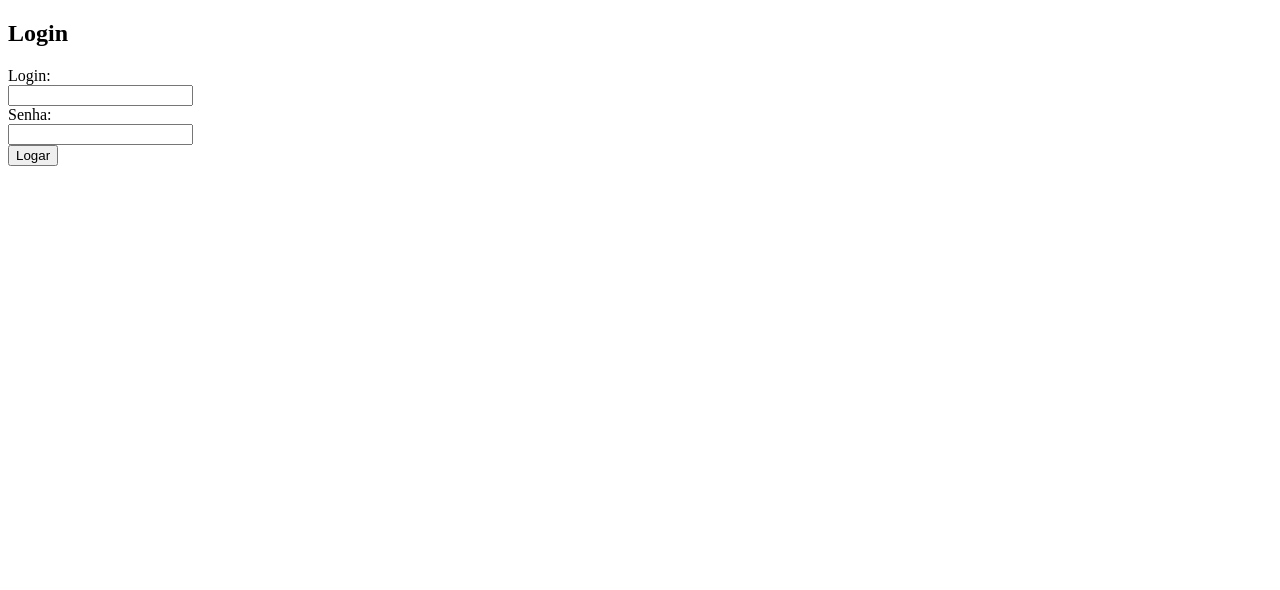
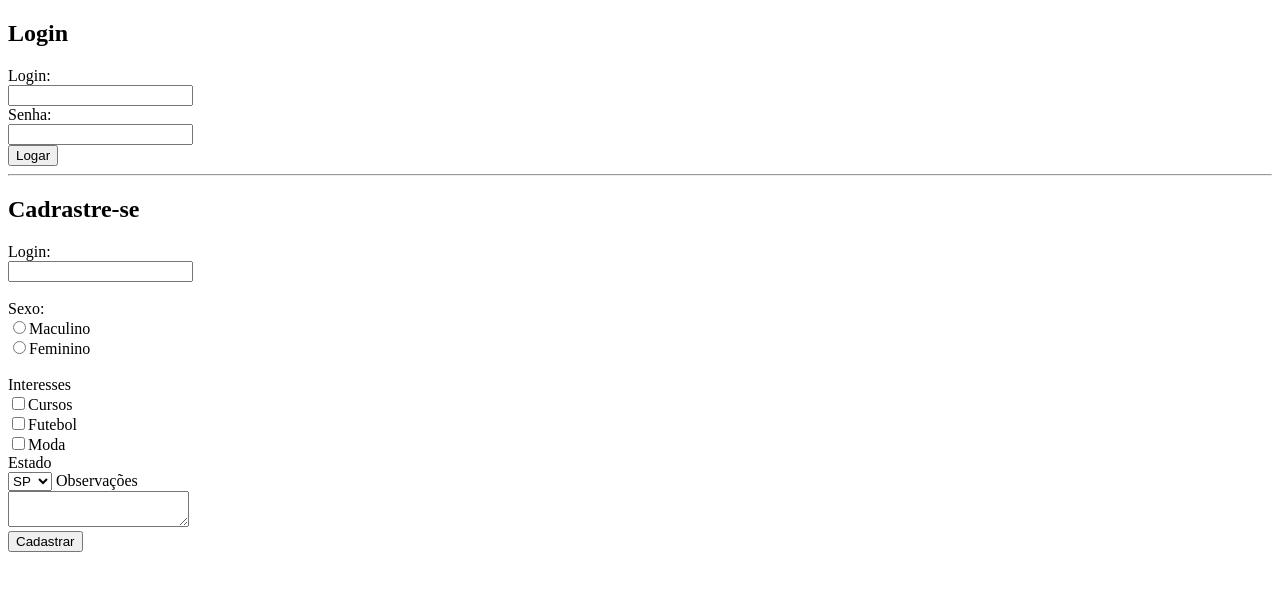
Before and after one commit to Kcypdr/Projeto-Curso-de-udemy, a plain HTML site: page index.html in a window 1280 px wide. Drawn offline with Linux system fonts and the light colour scheme.

Commit message:
Outro componentes de formulários
Um pouco melhor mas ainda não é seguro

```diff
--- a/index.html
+++ b/index.html
@@ -17,5 +17,34 @@
                 <input type="submit" value="Logar">
 
         </form>
+<form>
+        <hr>
+                <h2>Cadrastre-se</h2>
+                Login:<br>
+                <input type="text" name="lgin"><br><br>
+
+                Sexo:<br>
+                <input type="radio" name="sexo" value="M">Maculino<br>
+                <input type="radio" name="sexo" value="F">Feminino<br><br>
+
+
+                Interesses<br>
+                <input type="checkbox" name="Interesses">Cursos<br>
+                <input type="checkbox" name="Interesses">Futebol<br>
+                <input type="checkbox" name="Interesses">Moda<br>
+
+
+                Estado<br>
+                <select>
+                       <option>SP</option>
+                        <option>MG</option>
+                         <option>RJ</option>
+
+                </select>
+
+               Observações<br>
+               <textarea></textarea><br>
+           <input type="submit" value="Cadastrar">
+</form>
 </body>
 </html>
```
